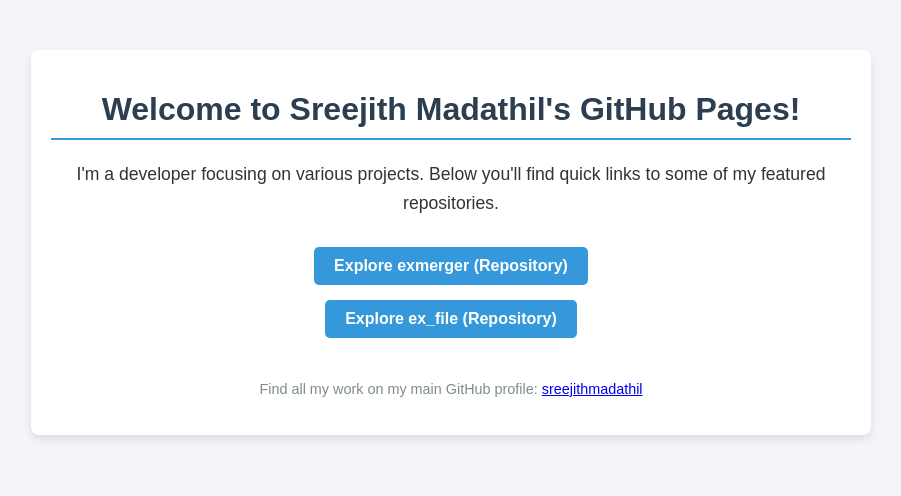
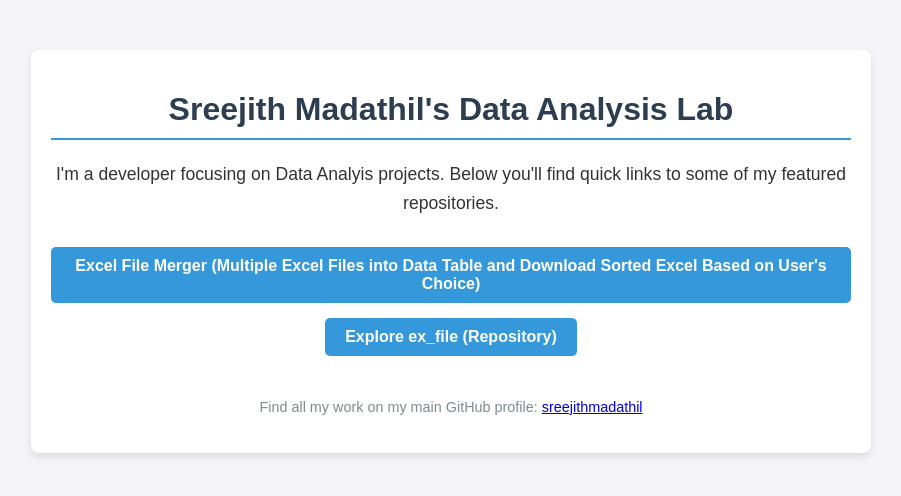
Before and after one commit to sreejithmadathil/sreejithmadathil.github.io, a plain HTML site: page index.html in a window 1280 px wide. Shown: the whole page, without its empty margins (189-1090 px from the left). Drawn offline with Linux system fonts and the light colour scheme.

Commit message:
Update index.html

```diff
--- a/index.html
+++ b/index.html
@@ -61,14 +61,14 @@
 </head>
 <body>
     <div class="container">
-        <h1>Welcome to Sreejith Madathil's GitHub Pages!</h1>
+        <h1>Sreejith Madathil's Data Analysis Lab</h1>
 
-        <p>I'm a developer focusing on various projects. Below you'll find quick links to some of my featured repositories.</p>
+        <p>I'm a developer focusing on Data Analyis projects. Below you'll find quick links to some of my featured repositories.</p>
 
         <ul class="project-list">
             <li>
                 <a href="https://sreejithmadathil.github.io/exmerger/" target="_blank">
-                    Explore exmerger (Repository)
+                    Excel File Merger (Multiple Excel Files into Data Table and Download Sorted Excel Based on User's Choice)
                 </a>
             </li>
             <li>
```
